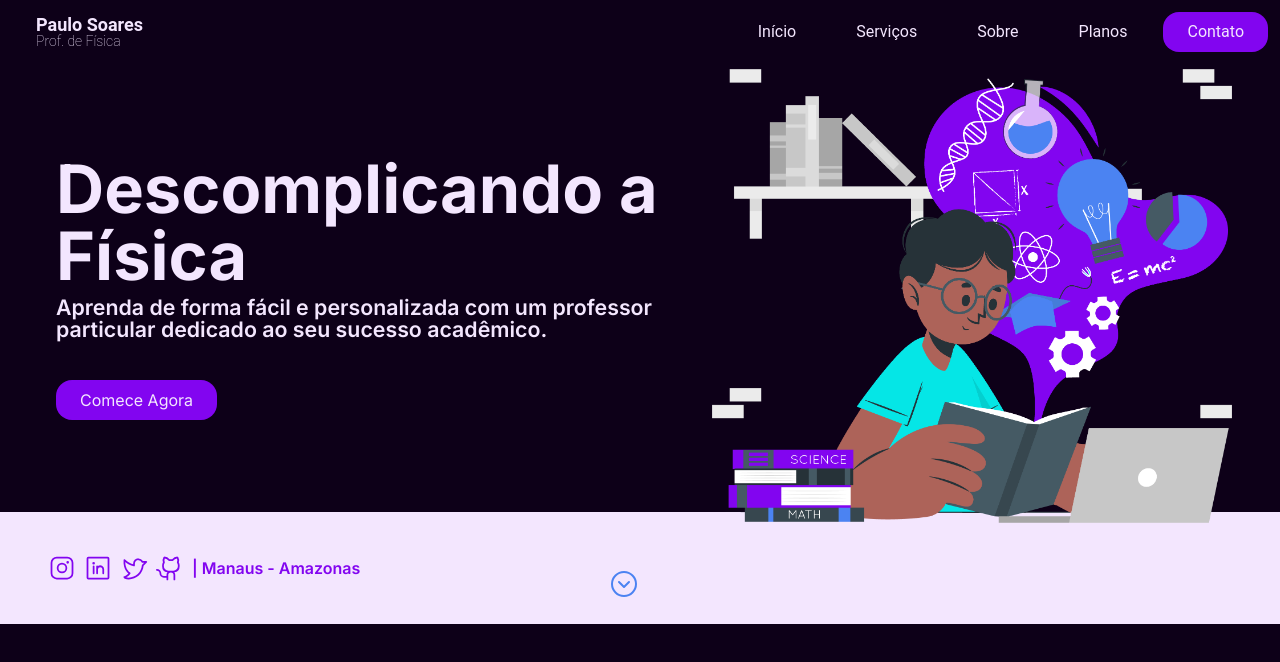
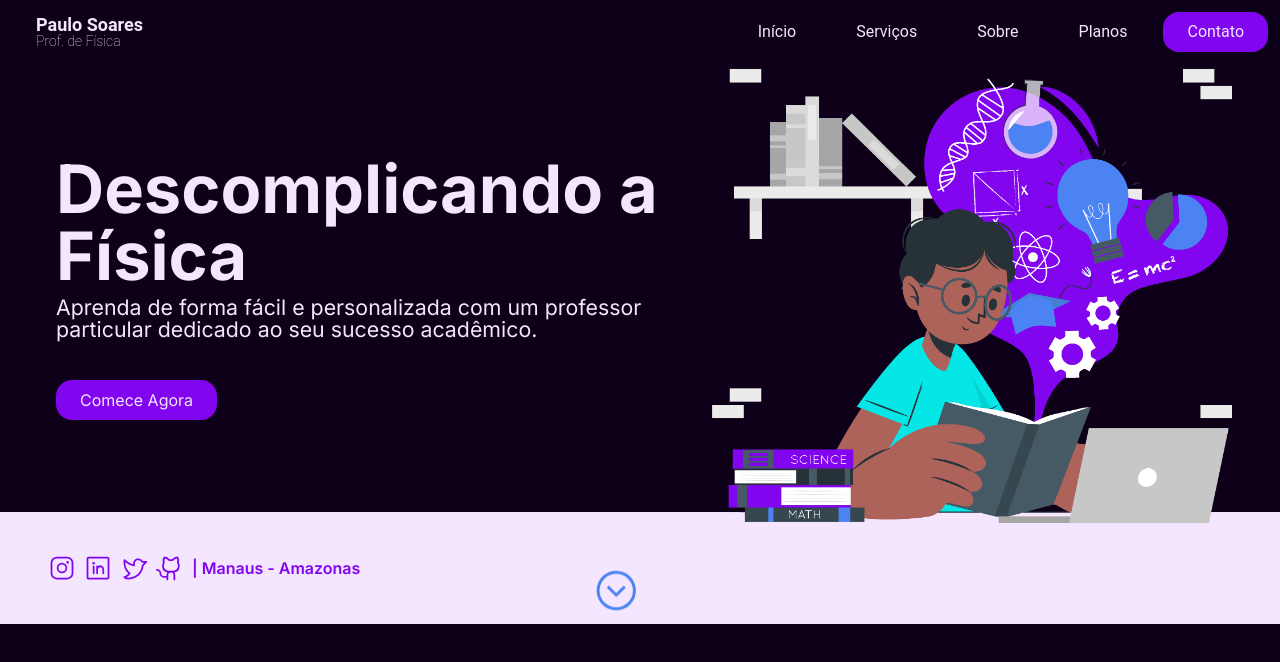
Before and after one commit to paulosoares7/professor_paulo, a Next.js app: page / in a window 1280 px wide. Shown: the top 662 px of the page. Built offline with nearby package versions, Linux system fonts and the light colour scheme.

Commit message:
ajuste no botão down

```diff
--- a/src/templates/GetStart/index.tsx
+++ b/src/templates/GetStart/index.tsx
@@ -11,7 +11,7 @@ export default function GetStart() {
 
             <div className="flex flex-col items-start justify-center gap-2 px-6 w-[42rem] h-full">
               <h1 className=  " text-[50pt] leading-none font-bold">Descomplicando a Física</h1>
-              <p className=" text-[16pt] leading-none font-semibold mb-8">Aprenda de forma fácil e personalizada com um professor particular dedicado ao seu sucesso acadêmico.</p>
+              <p className=" text-[16pt] leading-none font-normal mb-8">Aprenda de forma fácil e personalizada com um professor particular dedicado ao seu sucesso acadêmico.</p>
               <Btn><NavigateLinks label='Comece Agora' href='./'></NavigateLinks></Btn>
             </div>
             <div className="flex items-center justify-between gap-3 h-full absolute right-12 top-2 z-50">
@@ -24,8 +24,8 @@ export default function GetStart() {
             <LinkedinLogo size={28} color="#8205f0" />
             <TwitterLogo size={28} color="#8205f0" />
             <GithubLogo size={28} color="#8205f0" />
-            <p className="text-pri-500 font-semibold"> | Manaus - Amazonas</p>
-            <button className="w-8 h-8 rounded-2xl absolute top-1/2 right-1/2"><CaretCircleDown size={32} color="#4b83f2" /></button>
+            <p className=" text-pri-500 font-semibold"> | Manaus - Amazonas</p>
+            <button className="w-12 h-12 rounded-full  border-none absolute top-1/2 right-1/2 animate-bounce text-ter-500 duration-200 hover:text-pri-500 "><CaretCircleDown size={48.5}  /></button>
           </div>
         </article>
     )
```
